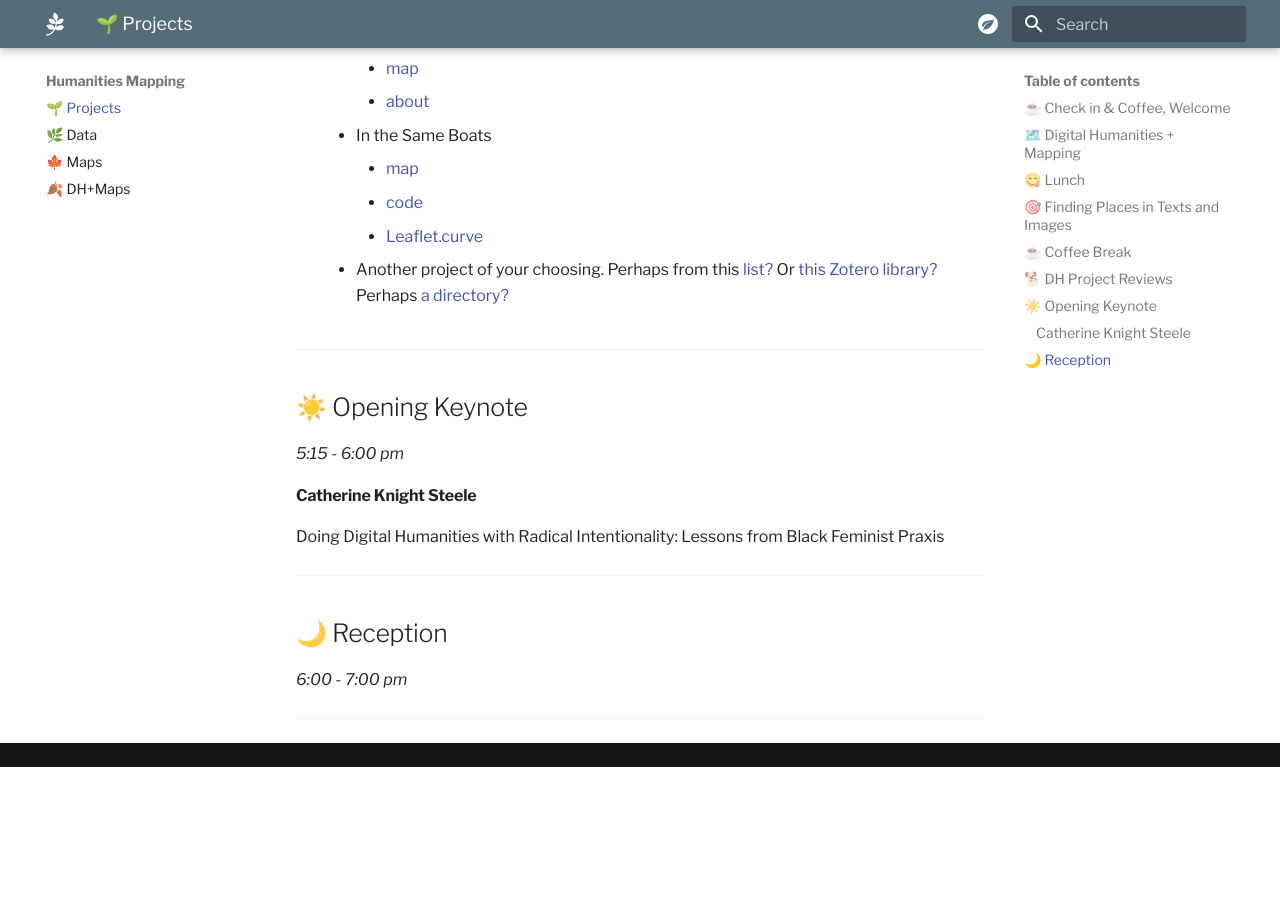
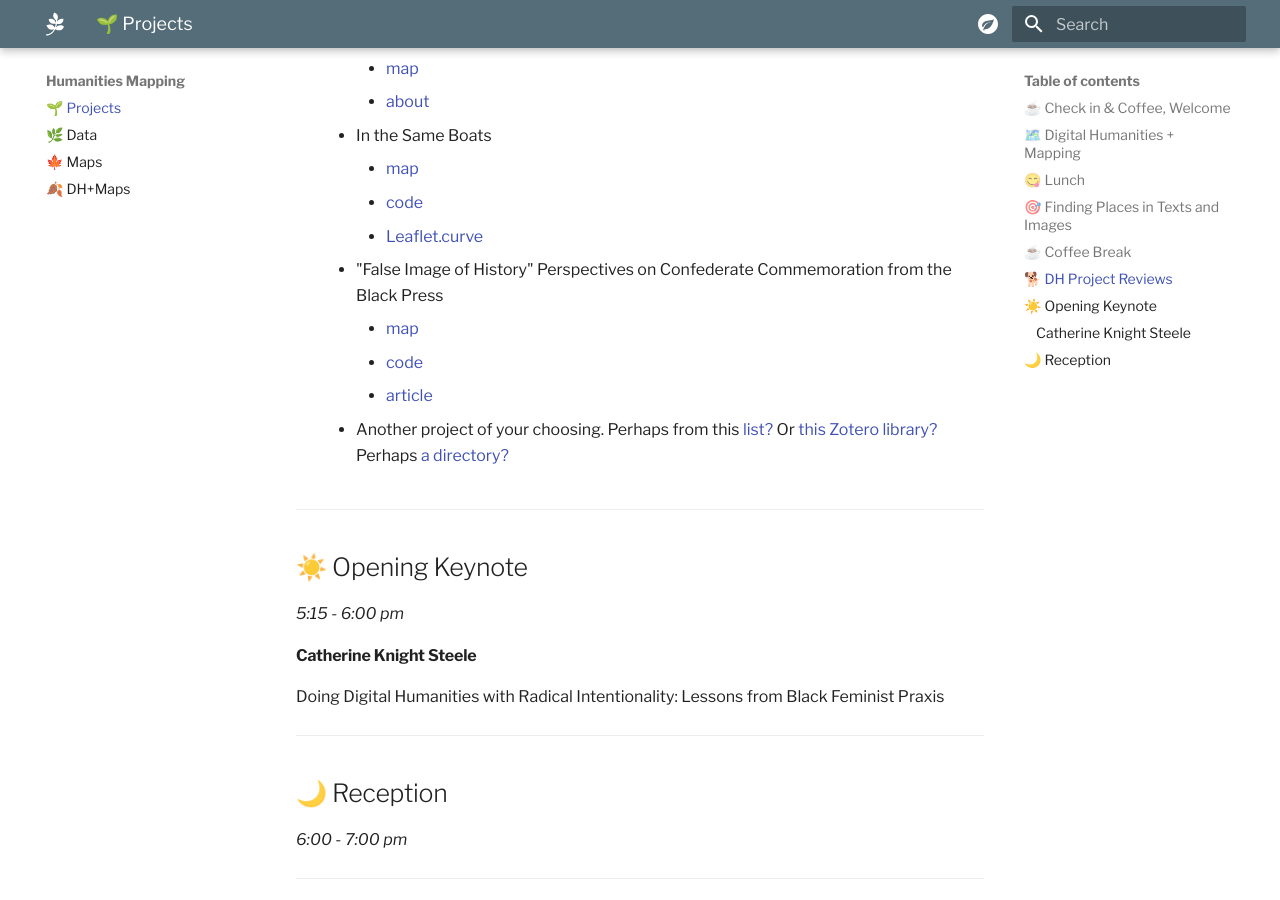
Before and after one commit to apjanco/leaflet-course, an MkDocs documentation site: the page built from docs/day1.md, in a window 1280 px wide and 900 px high, scrolled down 2213 px. Built offline with MkDocs 1.6.1 and Material for MkDocs 9.7.7, drawn with Linux system fonts in a browser that asks for light colours; before the commit the page ends 2980 px from its top, so only the background shows below that.

Commit message:
Update day1.md

```diff
--- a/docs/day1.md
+++ b/docs/day1.md
@@ -82,6 +82,11 @@ _3:30 - 5:00 pm (90 minutes)_
         - [code](https://github.com/kshitijdeota/sameboats)
         - [Leaflet.curve](https://elfalem.github.io/Leaflet.curve/)
 
+    - "False Image of History" Perspectives on Confederate Commemoration from the Black Press
+        - [map](https://falseimage.pennds.org/)
+        - [code](https://github.com/upenndigitalscholarship/monuments-research-group)
+        - [article](https://theconversation.com/for-150-years-black-journalists-have-known-what-confederate-monuments-really-stood-for-217895)
+
     - Another project of your choosing. Perhaps from this [list?](http://anterotesis.com/wordpress/mapping-resources/dh-gis-projects/) Or [this Zotero library?](https://www.zotero.org/groups/7412/humanitiesgis/collections/8EB7UQHC) Perhaps [a directory?](https://geohumanities.org/?page_id=125)
 
 <hr>
```
